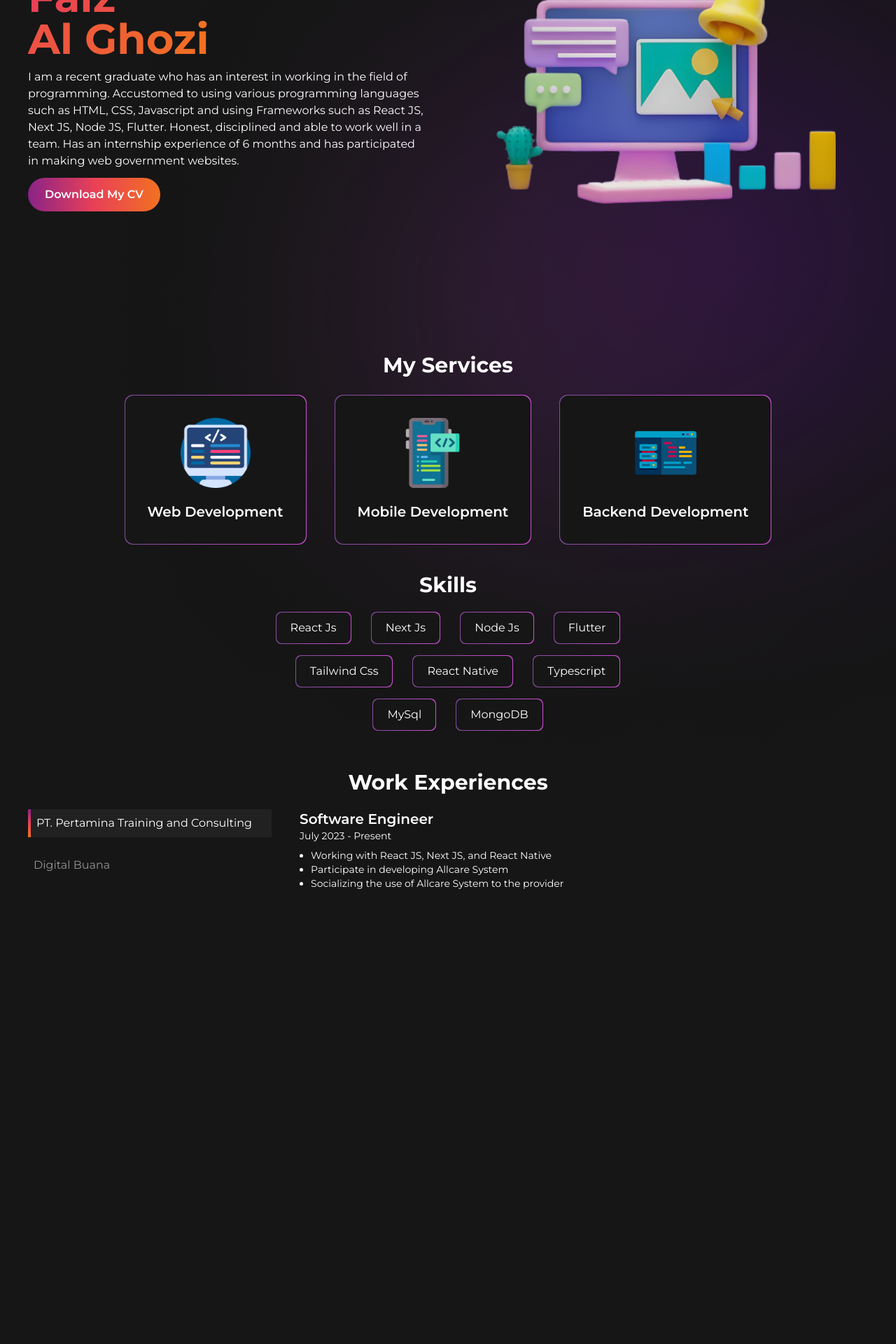
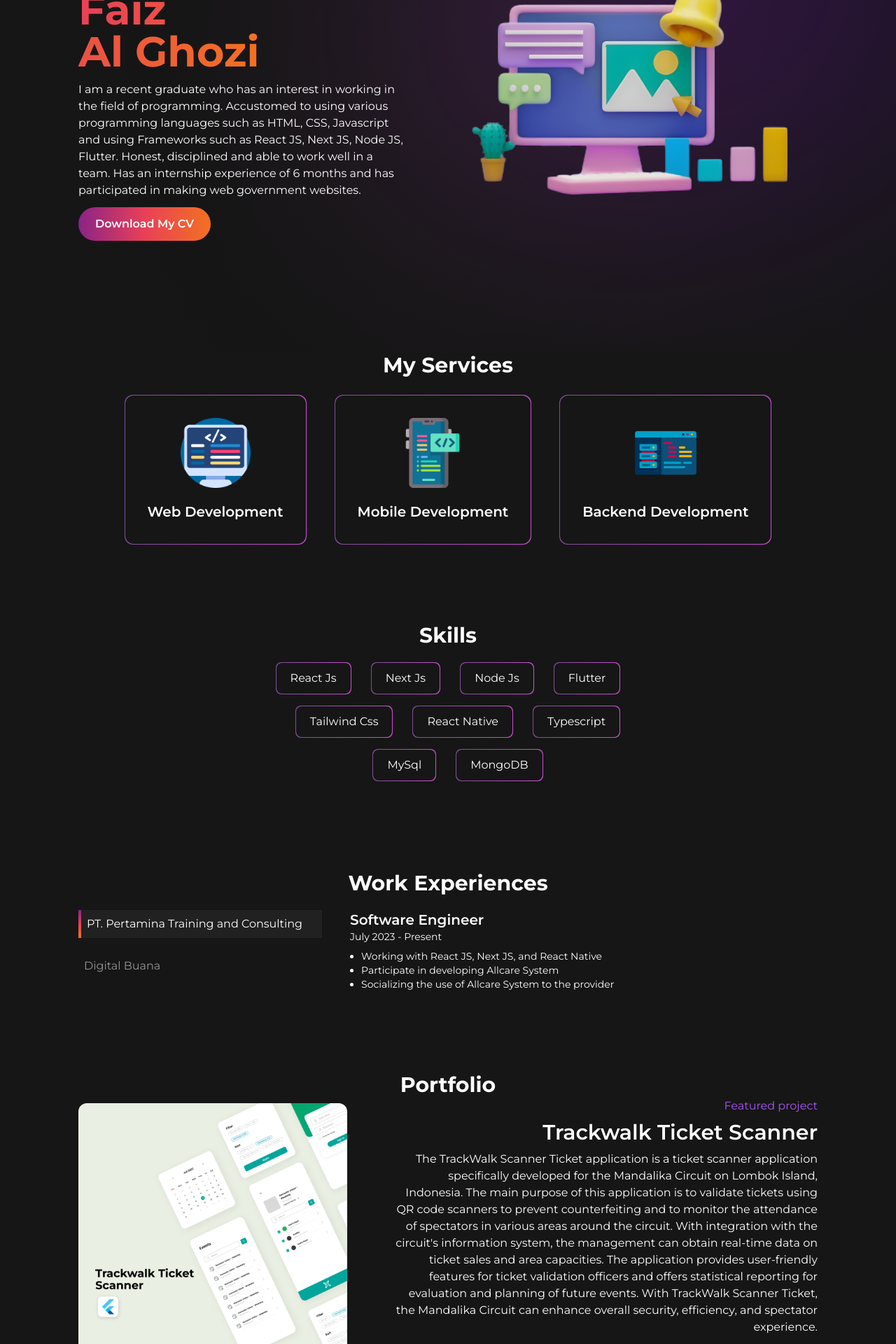
Before and after one commit to Al-Ghozy03/portfolio, a Next.js app: page / in a window 1280 px wide. Shown: the part 296-2216 px from the top of the page at 70% size. Before the commit the page ends 1600 px from the top, so only its background shows below. Built offline with nearby package versions, Linux system fonts and the light colour scheme.

Commit message:
feat: portfolio

```diff
--- a/src/app/components/about.jsx
+++ b/src/app/components/about.jsx
@@ -1,11 +1,13 @@
 import Image from "next/image";
 import laptop from "../assets/img/laptop.png";
+import circle from "../assets/img/circle.png"
 
 export default function About() {
   return (
     <section
       id="about"
-      className="lg:flex lg:justify-between lg:items-center lg:space-x-10 h-screen"
+      className="lg:flex lg:justify-between lg:items-center lg:space-x-10 h-screen bg-right bg-no-repeat px-28"
+      style={{ backgroundImage: `url(${circle.src})` }}
     >
       <div className="lg:w-2/4">
         <h1 className=" text-6xl">
--- a/src/app/components/navbar.jsx
+++ b/src/app/components/navbar.jsx
@@ -4,7 +4,7 @@ import logo from "../assets/img/logo.png";
 
 export default function Navbar() {
   return (
-    <header className="flex justify-between items-center fixed bg-dark w-full px-10 py-4">
+    <header className="flex justify-between items-center fixed bg-dark w-full px-28 py-4">
       <Image src={logo} alt="logo" height={30} priority />
       <nav className="capitalize lg:flex lg:space-x-5 lg:text-sm items-center">
         <p>about</p>
--- /dev/null
+++ b/src/app/components/portfolio.jsx
@@ -0,0 +1,43 @@
+import Title from "@/components/title";
+import data from "../../variable/portfolio";
+import Image from "next/image";
+
+export default function PortFolio() {
+  return (
+    <section id="portfolio" className="mt-28">
+      <Title>portfolio</Title>
+      {data.map((v, i) => (
+        <div
+          key={i}
+          className={`flex ${
+            i % 2 !== 0 && "flex-row-reverse"
+          } mb-10 items-center space-x-16`}
+        >
+          <Image src={v.thumbnail} className="h-[24rem] w-[24rem] rounded-xl" />
+          <div className={i % 2 === 0 && "text-right"}>
+            <p className="text-purple-500">Featured project</p>
+            <h1 className="text-3xl font-semibold my-2 capitalize">
+              {v.title}
+            </h1>
+            <p className="">{v.description}</p>
+            <div
+              className={`flex space-x-5 mt-5 ${i % 2 === 0 && "justify-end"}`}
+            >
+              {v.tools.map((j, key) => (
+                <Skill key={key}>{j}</Skill>
+              ))}
+            </div>
+          </div>
+        </div>
+      ))}
+    </section>
+  );
+}
+
+function Skill({ children }) {
+  return (
+    <div className="bg-dark-transparent px-5 py-2 rounded-full">
+      <p>{children}</p>
+    </div>
+  );
+}
--- a/src/app/components/skills.jsx
+++ b/src/app/components/skills.jsx
@@ -14,7 +14,7 @@ let skills = [
 
 export default function Skills() {
   return (
-    <section id="skills" className="mt-10">
+    <section id="skills" className="mt-28">
       <Title>skills</Title>
       <div className="flex flex-wrap lg:space-x-7 justify-center mt-5 w-1/2 mx-auto">
         {skills.map((v, i) => (
--- a/src/app/components/work_experience.jsx
+++ b/src/app/components/work_experience.jsx
@@ -31,7 +31,7 @@ export default function WorkExperience() {
   const [index, setIndex] = useState(0);
 
   return (
-    <section id="word_experience" className="mt-10">
+    <section id="word_experience" className="mt-28">
       <Title>work experiences</Title>
       <div className="flex space-x-10 mt-5">
         <div className="flex flex-col">
--- a/src/app/globals.css
+++ b/src/app/globals.css
@@ -1,3 +1,4 @@
+@import url("https://fonts.googleapis.com/css2?family=Montserrat:wght@400;500;600;700&family=Poppins:wght@400;500;600;700&display=swap");
 @tailwind base;
 @tailwind components;
 @tailwind utilities;
@@ -19,4 +20,5 @@
 body {
   background-color: #161616;
   color: white;
+  font-family: "Montserrat", sans-serif;
 }
--- a/src/app/page.jsx
+++ b/src/app/page.jsx
@@ -5,6 +5,7 @@ import About from "./components/about";
 import MyServices from "./components/my_service";
 import Skills from "./components/skills";
 import WorkExperience from "./components/work_experience";
+import PortFolio from "./components/portfolio";
 
 export default function Home() {
   const openEmail = () => {
@@ -14,14 +15,14 @@ export default function Home() {
   return (
     <>
       <Navbar />
-      <main
-        className="px-10 pb-7 w-full bg-right bg-no-repeat"
-        style={{ backgroundImage: `url(${circle.src})` }}
-      >
+      <main className="pb-7 w-full">
         <About />
-        <MyServices />
-        <Skills />
-        <WorkExperience />
+        <div className="px-28">
+          <MyServices />
+          <Skills />
+          <WorkExperience />
+          <PortFolio />
+        </div>
       </main>
     </>
   );
```
